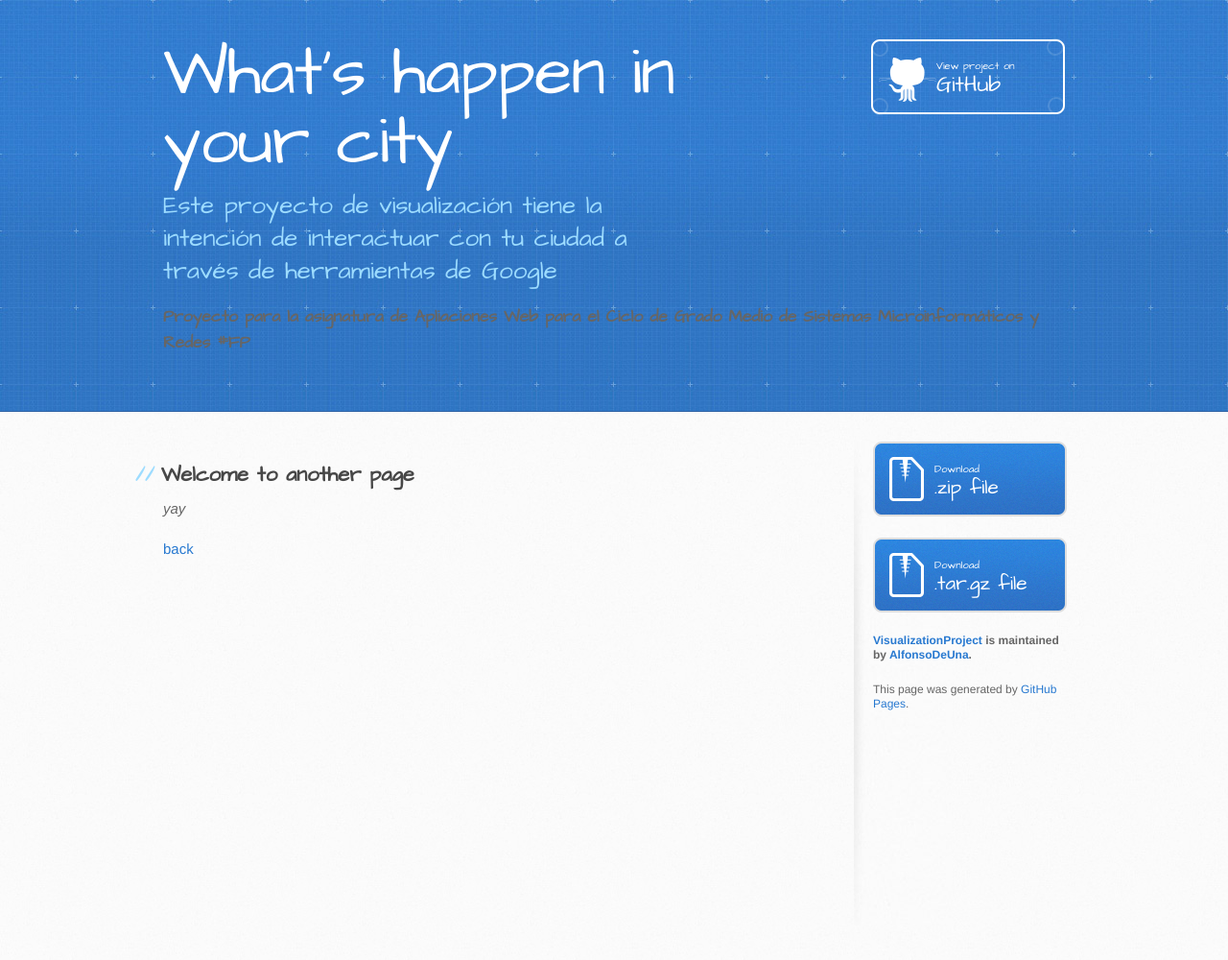
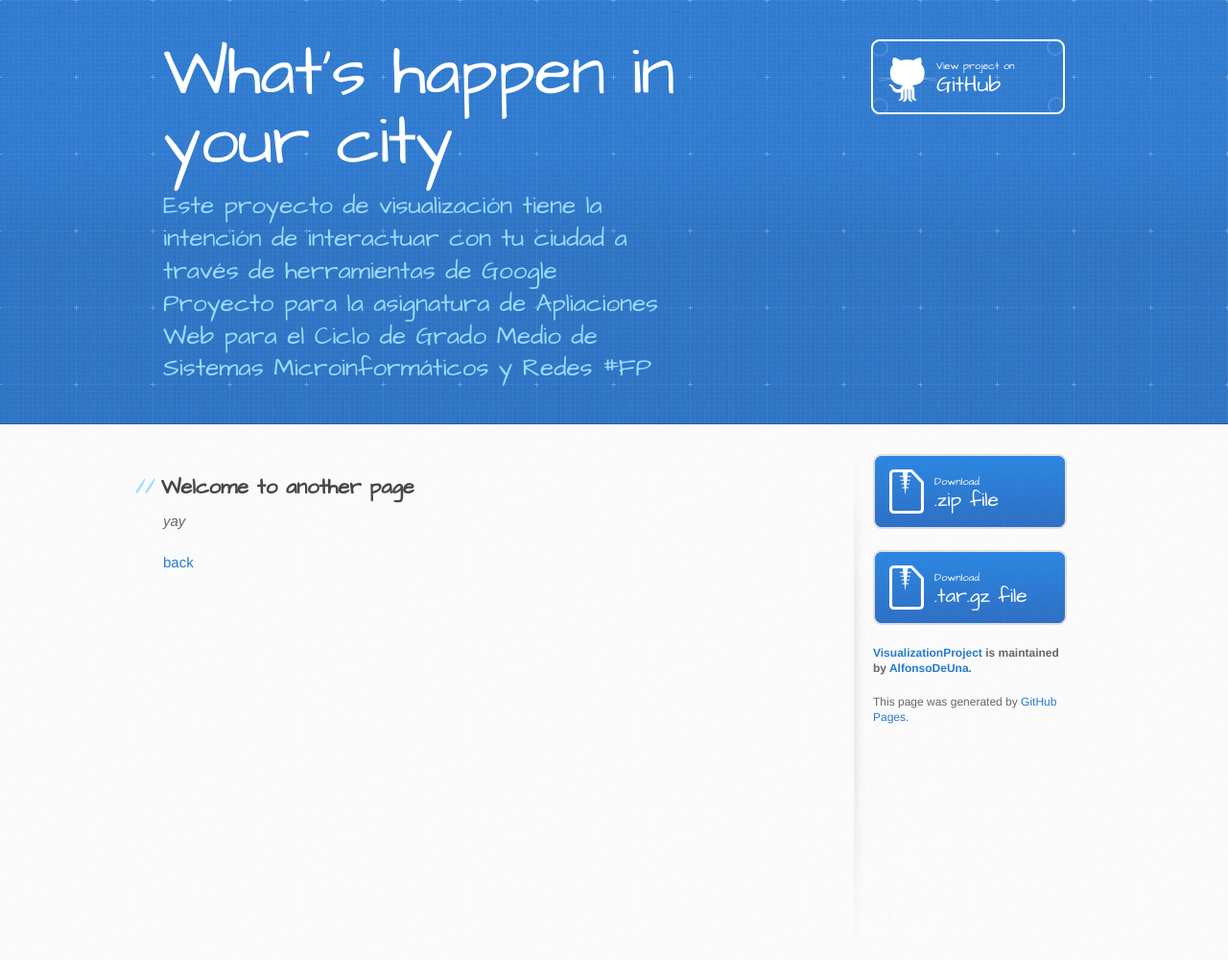
Before and after one commit to AlfonsoDeUna/VisualizationProject, a Jekyll site: the page built from another-page.md, in a window 1280 px wide. Shown: the whole page at 96% size. Built offline with Jekyll 4.4.1, drawn with Linux system fonts in a browser that asks for light colours; our own code applies the rules of GitHub Pages for plain Markdown files.

```diff
--- a/_layouts/default.html
+++ b/_layouts/default.html
@@ -27,7 +27,7 @@
         {% if site.github.is_user_page %}
           <a href="{{ site.github.owner_url }}" class="button"><small>Follow me on</small> GitHub</a>
         {% endif %}
-        <h3> Proyecto para la asignatura de Apliaciones Web para el Ciclo de Grado Medio de Sistemas Microinformáticos y Redes #FP</h3>
+        <h2> Proyecto para la asignatura de Apliaciones Web para el Ciclo de Grado Medio de Sistemas Microinformáticos y Redes #FP</h2>
       </div>
     </header>
 
```
